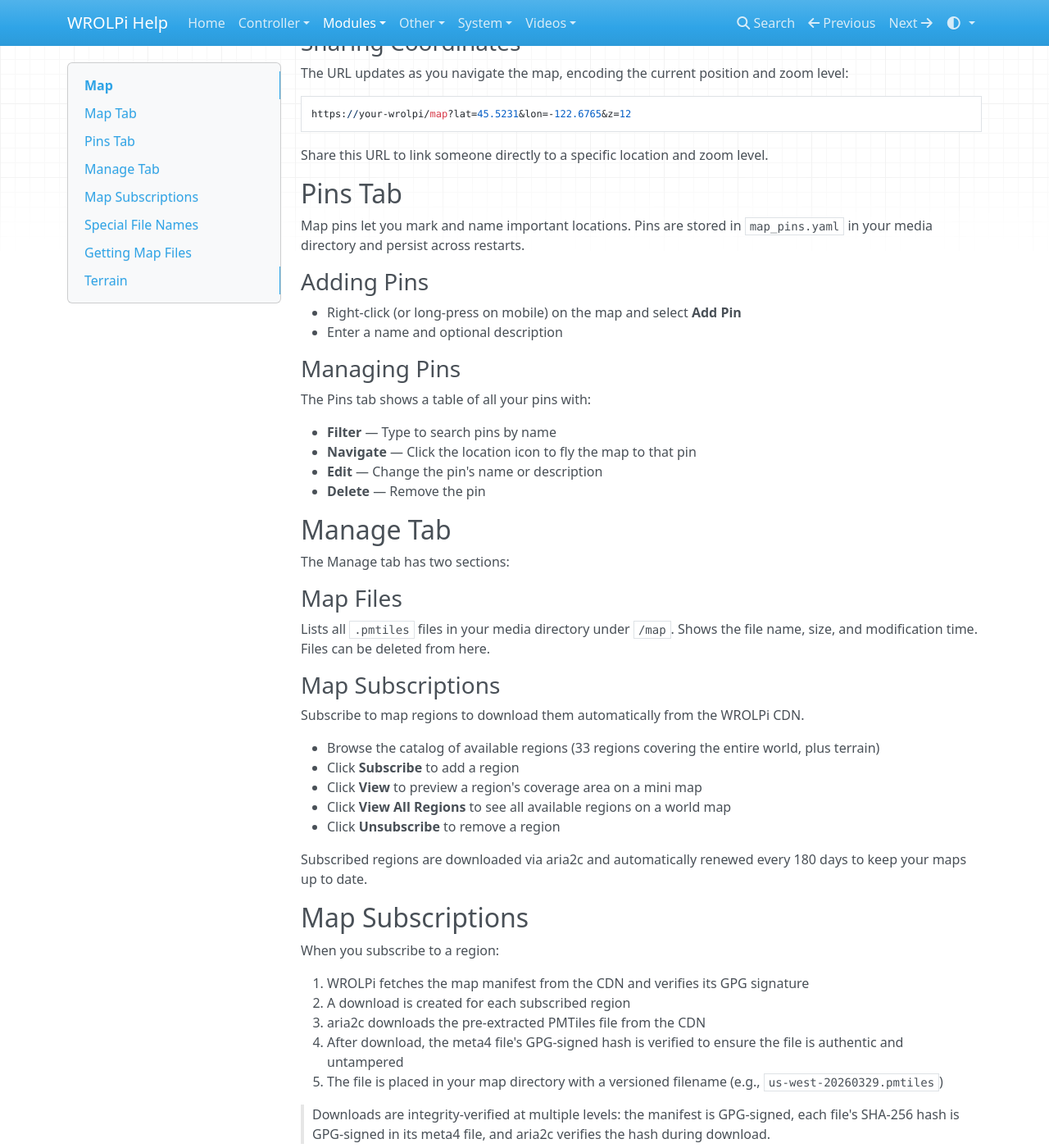
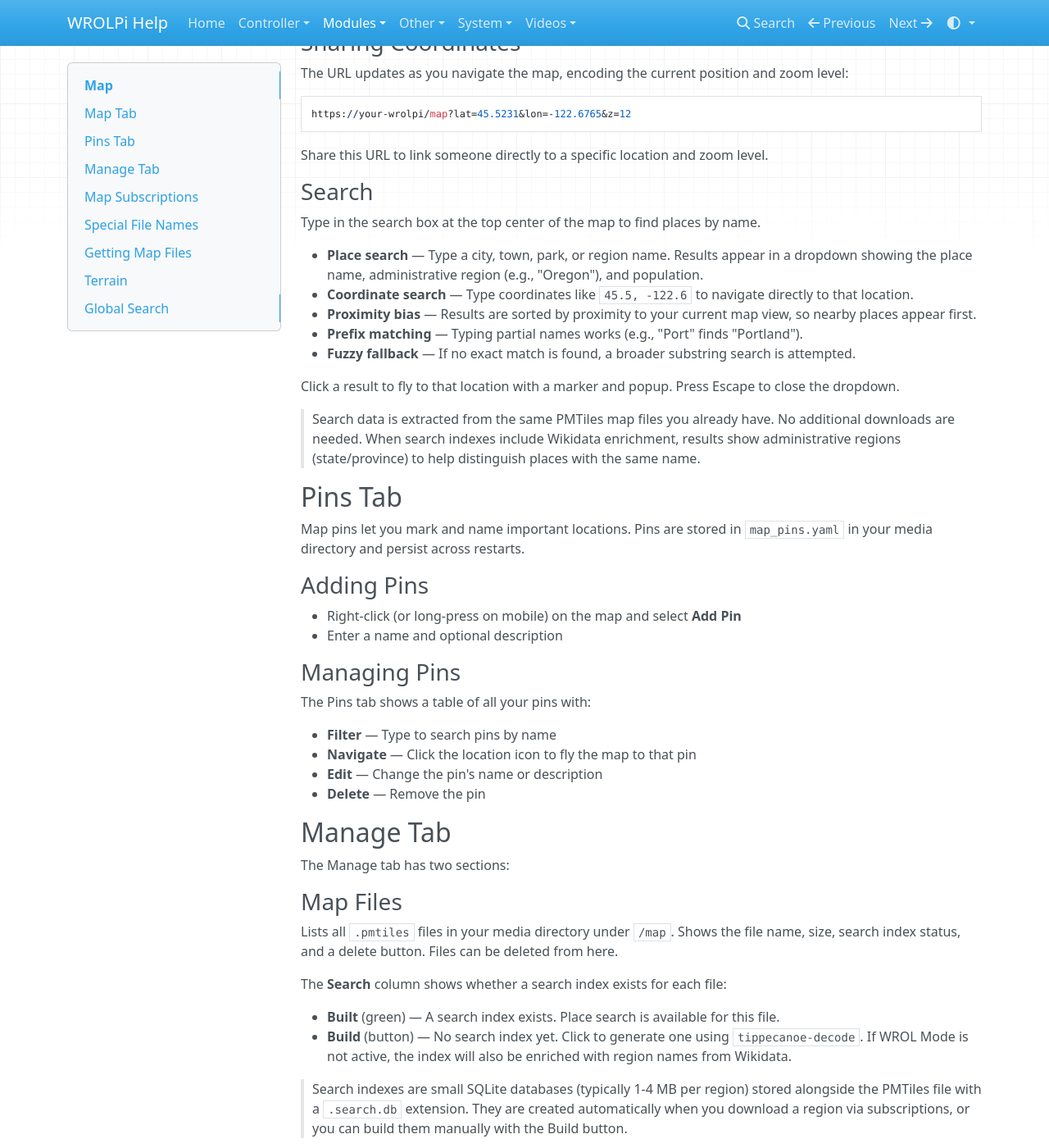
Before and after one commit to wrolpi/wrolpi-help, an MkDocs documentation site: the page built from docs/modules/map/index.md, in a window 1280 px wide and 1400 px high, scrolled down 691 px. Shown: the whole window at 82% size. Built offline with MkDocs 1.6.1, drawn with Linux system fonts in a browser that asks for light colours; nearby versions of some CDN libraries; some of the changed text lies outside the part shown.

```diff
--- a/docs/modules/map/index.md
+++ b/docs/modules/map/index.md
@@ -38,6 +38,26 @@ https://your-wrolpi/map?lat=45.5231&lon=-122.6765&z=12
 
 Share this URL to link someone directly to a specific location and zoom level.
 
+### Search
+
+Type in the search box at the top center of the map to find places by name.
+
+- **Place search** — Type a city, town, park, or region name. Results appear in a dropdown
+  showing the place name, administrative region (e.g., "Oregon"), and population.
+- **Coordinate search** — Type coordinates like `45.5, -122.6` to navigate directly to
+  that location.
+- **Proximity bias** — Results are sorted by proximity to your current map view, so nearby
+  places appear first.
+- **Prefix matching** — Typing partial names works (e.g., "Port" finds "Portland").
+- **Fuzzy fallback** — If no exact match is found, a broader substring search is attempted.
+
+Click a result to fly to that location with a marker and popup. Press Escape to close the
+dropdown.
+
+> Search data is extracted from the same PMTiles map files you already have. No additional
+> downloads are needed. When search indexes include Wikidata enrichment, results show
+> administrative regions (state/province) to help distinguish places with the same name.
+
 ## Pins Tab
 
 Map pins let you mark and name important locations. Pins are stored in `map_pins.yaml`
@@ -64,7 +84,17 @@ The Manage tab has two sections:
 ### Map Files
 
 Lists all `.pmtiles` files in your media directory under `/map`. Shows the file name, size,
-and modification time. Files can be deleted from here.
+search index status, and a delete button. Files can be deleted from here.
+
+The **Search** column shows whether a search index exists for each file:
+
+- **Built** (green) — A search index exists. Place search is available for this file.
+- **Build** (button) — No search index yet. Click to generate one using `tippecanoe-decode`.
+  If WROL Mode is not active, the index will also be enriched with region names from Wikidata.
+
+> Search indexes are small SQLite databases (typically 1-4 MB per region) stored alongside
+> the PMTiles file with a `.search.db` extension. They are created automatically when you
+> download a region via subscriptions, or you can build them manually with the Build button.
 
 ### Map Subscriptions
 
@@ -90,6 +120,8 @@ When you subscribe to a region:
    is authentic and untampered
 5. The file is placed in your map directory with a versioned filename
    (e.g., `us-west-20260329.pmtiles`)
+6. A pre-built search index (`.search.db`) is downloaded from the CDN, also with
+   GPG-signed hash verification. This provides instant place search with region names.
 
 > Downloads are integrity-verified at multiple levels: the manifest is GPG-signed,
 > each file's SHA-256 hash is GPG-signed in its meta4 file, and aria2c verifies
@@ -169,3 +201,12 @@ Once a terrain file is detected, two additional layer groups appear in the Layer
 
 > Terrain layers are hidden by default to keep the map clean. Enable them in the Layer Control
 > when you need elevation information.
+
+## Global Search
+
+Map places also appear in WROLPi's global search. When you search from the navigation bar:
+
+- The **Map** tab shows the number of matching map places alongside Files, Zims, and Other
+- Clicking the Map tab displays results as cards with mini map previews showing each location
+- Click a card to navigate to that location on the map page
+- Results are paginated (12 per page) with the same region and population information
```
Also changed, not shown: docs/index.md (+4 -0 lines), docs/modules/inventory/export.md (added, +11 -0 lines), docs/modules/inventory/index.md (added, +126 -0 lines), docs/modules/inventory/ration.md (added, +25 -0 lines), docs/modules/inventory/summary.md (added, +12 -0 lines), docs/modules/inventory/count-by-weight.png (added), docs/modules/inventory/field-schema-editor.png (added), docs/modules/inventory/food-catalog.png (added), docs/modules/inventory/inventory-export.png (added), docs/modules/inventory/inventory-mobile.png (added), docs/modules/inventory/inventory-page.png (added), docs/modules/inventory/inventory-summary.png (added), docs/modules/inventory/new-inventory-modal.png (added), docs/modules/inventory/ration-estimate.png (added), 1 more files.
